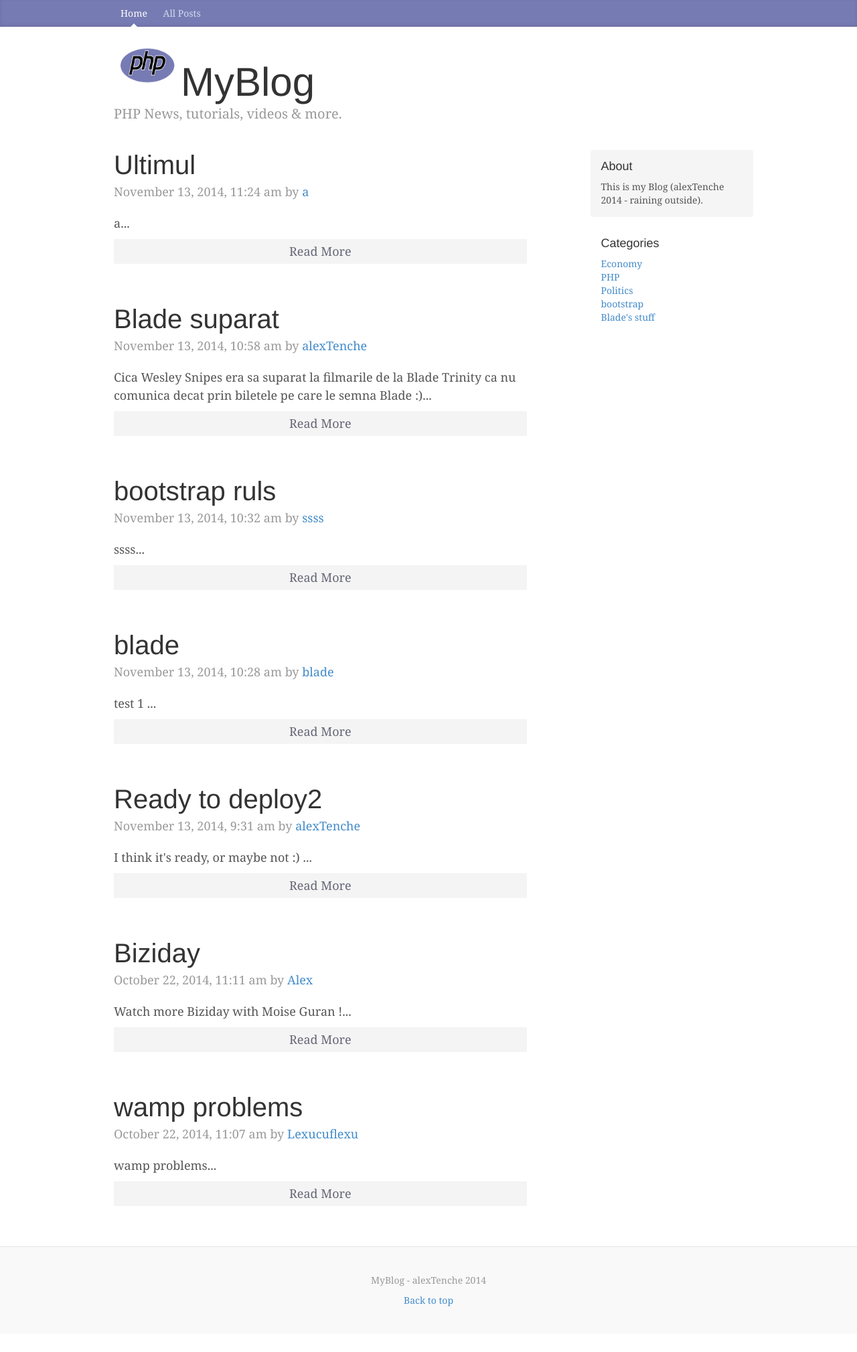
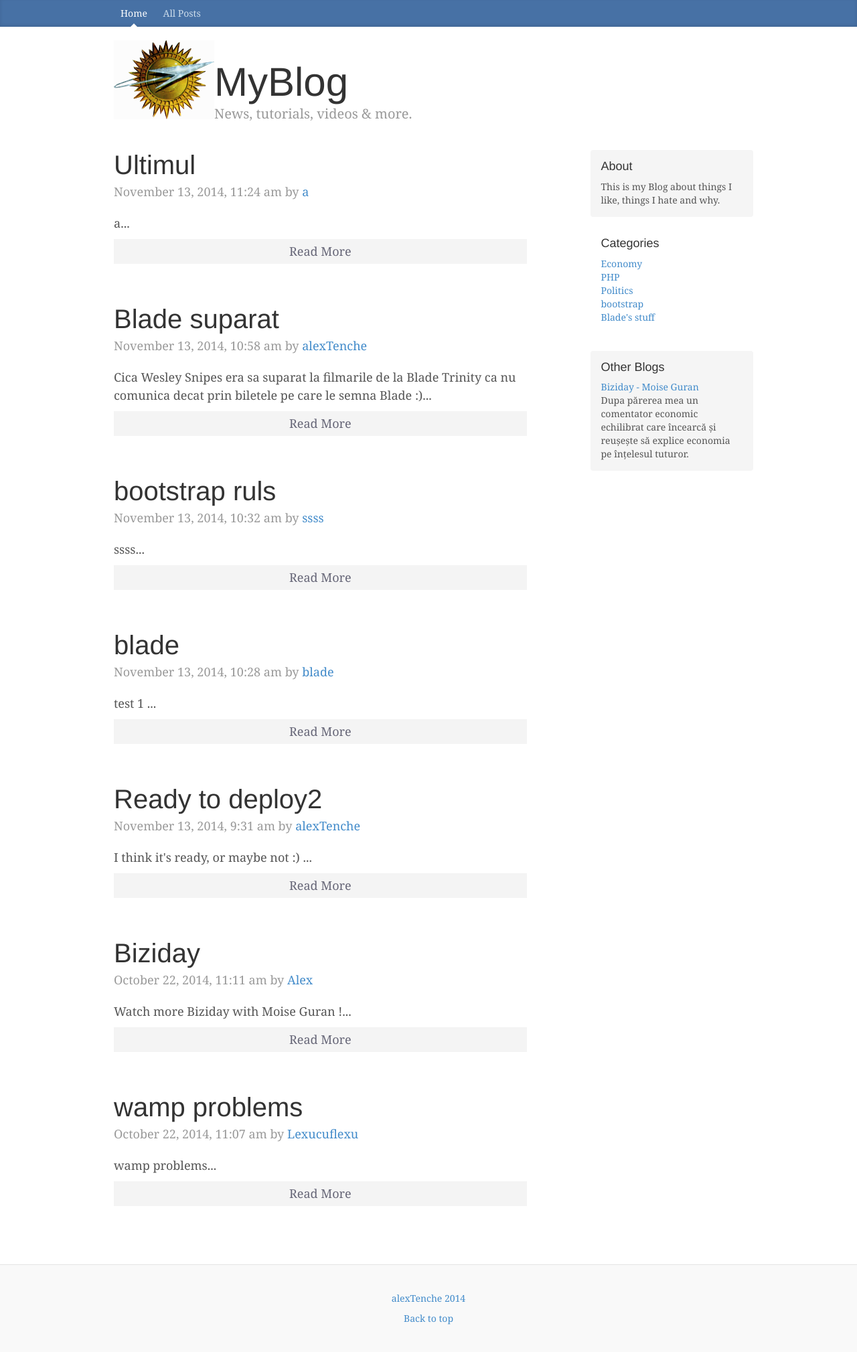
Before and after one commit to alextenche/myBlog, a PHP site: page /MyBlog/ in a window 1280 px wide. Shown: the whole page at 67% size. Before the commit the page ends 1951 px from the top, so only its background shows below. Run offline with PHP 8.4, Linux system fonts and the light colour scheme; data comes from the database, SQL or seed files in the repository; some libraries are stand-ins or nearby versions.

Commit message:
minor changes

```diff
--- a/config/config.php
+++ b/config/config.php
@@ -4,4 +4,4 @@ define('DB_USER','root');
 define('DB_PASS','');
 define('DB_NAME','myblog');
 
-$site_description = 'This is my Blog (alexTenche 2014 - raining outside).';
+$site_description = 'This is my Blog about things I like, things I hate and why.';
--- a/css/custom.css
+++ b/css/custom.css
@@ -36,7 +36,7 @@ h6, .h6 {
  */
 
 .blog-masthead {
-  background-color: #777bb4;
+  background-color: #4771A5;
   -webkit-box-shadow: inset 0 -2px 5px rgba(0,0,0,.1);
           box-shadow: inset 0 -2px 5px rgba(0,0,0,.1);
 }
@@ -173,6 +173,10 @@ h6, .h6 {
 
 .logo{
   float: left;
+
+  img {
+
+  }
 }
 
 .readmore{
--- a/includes/footer.php
+++ b/includes/footer.php
@@ -18,6 +18,12 @@
 				<?php endif; ?>
 			</div>
 
+			<div class="sidebar-module sidebar-module-inset">
+				<h4>Other Blogs</h4>
+				<a href="http://www.biziday.ro/">Biziday - Moise Guran</a>
+				<p>Dupa părerea mea un comentator economic echilibrat care încearcă și reușește să explice economia pe înțelesul tuturor.</p>
+			</div>
+
         </div><!-- /.blog-sidebar -->
 
       </div><!-- /.row -->
@@ -25,7 +31,7 @@
     </div><!-- /.container -->
 
     <div class="blog-footer">
-      <p>MyBlog - alexTenche 2014</p>
+      <p><a href="http://lexucuflexu.3eeweb.com/">alexTenche 2014</a></p>
       <p>
         <a href="#">Back to top</a>
       </p>
--- a/includes/header.php
+++ b/includes/header.php
@@ -2,7 +2,7 @@
 <?php include 'libraries/Database.php'; ?>
 <?php include 'helpers/format_helper.php'; ?>
 <!DOCTYPE html>
-<html lang="en">
+<html lang="ro">
   <head>
     <meta charset="utf-8">
     <meta http-equiv="X-UA-Compatible" content="IE=edge">
@@ -27,9 +27,12 @@
     <div class="container">
 
       <div class="blog-header">
-		<div class="logo"><img src="images/logo.png" width="100px" height="75px"/></div>
+		<div class="logo">
+			<img src="images/logo.png" />
+		</div>
         <h1 class="blog-title">MyBlog</h1>
-        <p class="lead blog-description">PHP News, tutorials, videos & more.</p>
+
+        <p class="lead blog-description">News, tutorials, videos & more.</p>
       </div>
 
       <div class="row">
--- a/myblog.sql
+++ b/myblog.sql
@@ -3,7 +3,7 @@
 -- http://www.phpmyadmin.net
 --
 -- Host: 127.0.0.1
--- Generation Time: 13 Noi 2014 la 13:34
+-- Generation Time: 21 Noi 2014 la 21:38
 -- Server version: 5.6.17
 -- PHP Version: 5.5.12
 
@@ -30,7 +30,7 @@ CREATE TABLE IF NOT EXISTS `categories` (
   `id` int(11) NOT NULL AUTO_INCREMENT,
   `name` varchar(100) NOT NULL,
   PRIMARY KEY (`id`)
-) ENGINE=InnoDB  DEFAULT CHARSET=utf8 AUTO_INCREMENT=29 ;
+) ENGINE=InnoDB  DEFAULT CHARSET=utf8 AUTO_INCREMENT=27 ;
 
 --
 -- Salvarea datelor din tabel `categories`
```
Also changed, not shown: images/logo.png, images/logo_php.png (added).
